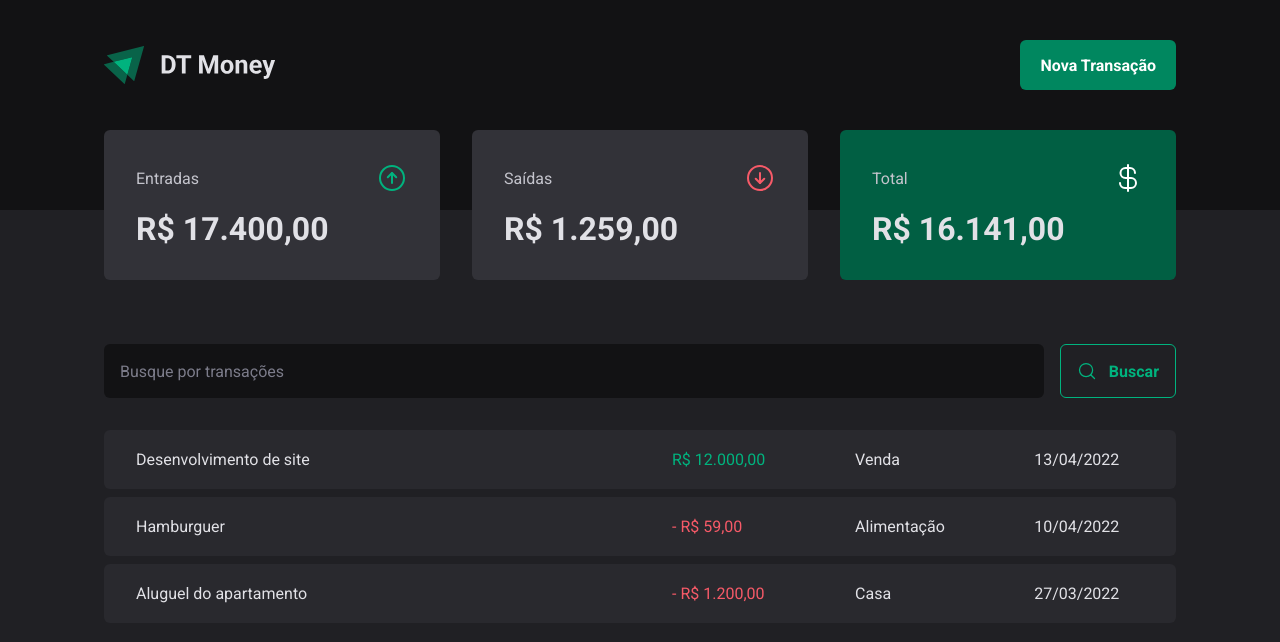
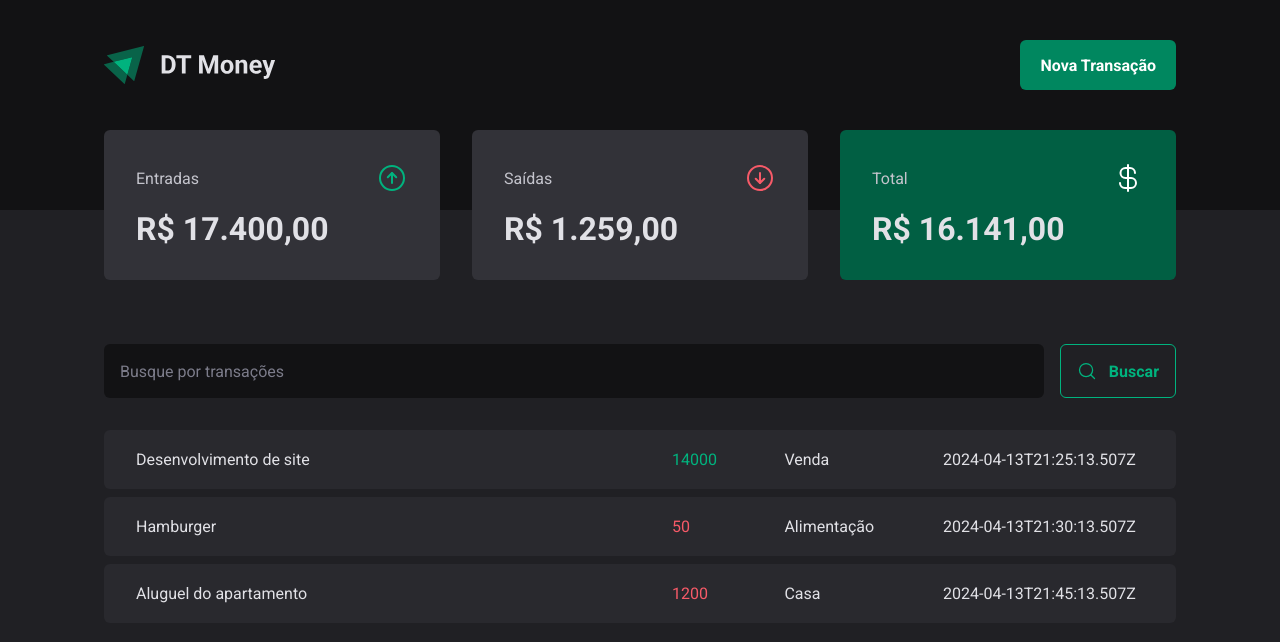
Before and after one commit to pedroasdoliveira/DT-Money, a React (Vite) app: page / in a window 1280 px wide. Shown: the top 642 px of the page. Built offline with nearby package versions, Linux system fonts and the light colour scheme; data requests are answered from the project's data file; the HTML template or start-up script is replaced by a standard one.

Commit message:
Feat: creating a context for Transactions and imported infos dinamyc

```diff
--- a/src/App.tsx
+++ b/src/App.tsx
@@ -3,13 +3,16 @@ import { ThemeProvider } from "styled-components";
 import { defaultTheme } from "./styles/themes/default";
 import { GlobalStyle } from "./styles/global";
 import Transactions from "./pages/Transactions";
+import { TransactionsProvider } from "./contexts/TransactionsContext";
 
 function App() {
   return (
     <ThemeProvider theme={defaultTheme}>
       <GlobalStyle />
 
-      <Transactions />
+      <TransactionsProvider>
+        <Transactions />
+      </TransactionsProvider>
     </ThemeProvider>
   );
 }
--- a/src/components/Summary/index.tsx
+++ b/src/components/Summary/index.tsx
@@ -1,7 +1,10 @@
+import { useTransactions } from "../../contexts/TransactionsContext";
 import { SummaryContainer, SummaryCard } from "./styles";
 import { ArrowCircleDown, ArrowCircleUp, CurrencyDollar } from "phosphor-react";
 
 const Summary = () => {
+  const { transactions } = useTransactions();
+
   return (
     <SummaryContainer>
       <SummaryCard>
--- /dev/null
+++ b/src/contexts/TransactionsContext.tsx
@@ -0,0 +1,61 @@
+/* eslint-disable react-refresh/only-export-components */
+import {
+  createContext,
+  ReactNode,
+  useContext,
+  useEffect,
+  useState,
+} from "react";
+
+interface ITransaction {
+  id: number;
+  description: string;
+  type: "income" | "outcome";
+  price: number;
+  category: string;
+  createdAt: string;
+}
+
+interface TransactionContextType {
+  transactions: ITransaction[];
+}
+
+interface ITransactionProviderProps {
+  children: ReactNode;
+}
+
+const TransactionsContext = createContext({} as TransactionContextType);
+
+export const TransactionsProvider = ({
+  children,
+}: ITransactionProviderProps) => {
+  const [transactions, setTransactions] = useState<ITransaction[]>([]);
+
+  const loadTransactions = async () => {
+    const response = await fetch("http://localhost:3333/transactions");
+    const data = await response.json();
+
+    setTransactions(data);
+  };
+
+  useEffect(() => {
+    loadTransactions();
+  }, []);
+
+  return (
+    <TransactionsContext.Provider value={{ transactions }}>
+      {children}
+    </TransactionsContext.Provider>
+  );
+};
+
+export const useTransactions = () => {
+  const context = useContext(TransactionsContext);
+
+  if (!context) {
+    throw new Error(
+      "useTransactions must be used within a TransactionsProvider",
+    );
+  }
+  return context;
+};
--- a/src/pages/Transactions/index.tsx
+++ b/src/pages/Transactions/index.tsx
@@ -1,9 +1,16 @@
-import Header from '../../components/Header';
-import Summary from '../../components/Summary';
-import SearchForm from './SearchForm';
-import { TransactionsContainer, TransactionsTable, PriceHighLight } from "./styles";
+import Header from "../../components/Header";
+import Summary from "../../components/Summary";
+import SearchForm from "./SearchForm";
+import {
+  TransactionsContainer,
+  TransactionsTable,
+  PriceHighLight,
+} from "./styles";
+import { useTransactions } from "../../contexts/TransactionsContext";
 
 const Transactions = () => {
+  const { transactions } = useTransactions();
+
   return (
     <section>
       <Header />
@@ -15,26 +22,18 @@ const Transactions = () => {
 
         <TransactionsTable>
           <tbody>
-            <tr>
-              <td width={"50%"}>Desenvolvimento de site</td>
-              <PriceHighLight variant='income'>R$ 12.000,00</PriceHighLight>
-              <td>Venda</td>
-              <td>13/04/2022</td>
-            </tr>
-
-            <tr>
-              <td width={"50%"}>Hamburguer</td>
-              <PriceHighLight variant='outcome'>- R$ 59,00</PriceHighLight>
-              <td>Alimentação</td>
-              <td>10/04/2022</td>
-            </tr>
-
-            <tr>
-              <td width={"50%"}>Aluguel do apartamento</td>
-              <PriceHighLight variant='outcome'>- R$ 1.200,00</PriceHighLight>
-              <td>Casa</td>
-              <td>27/03/2022</td>
-            </tr>
+            {transactions.map((transaction) => {
+              return (
+                <tr key={transaction.id}>
+                  <td width={"50%"}>{transaction.description}</td>
+                  <PriceHighLight variant={transaction.type}>
+                    {transaction.price}
+                  </PriceHighLight>
+                  <td>{transaction.category}</td>
+                  <td>{transaction.createdAt}</td>
+                </tr>
+              );
+            })}
           </tbody>
         </TransactionsTable>
       </TransactionsContainer>
```
